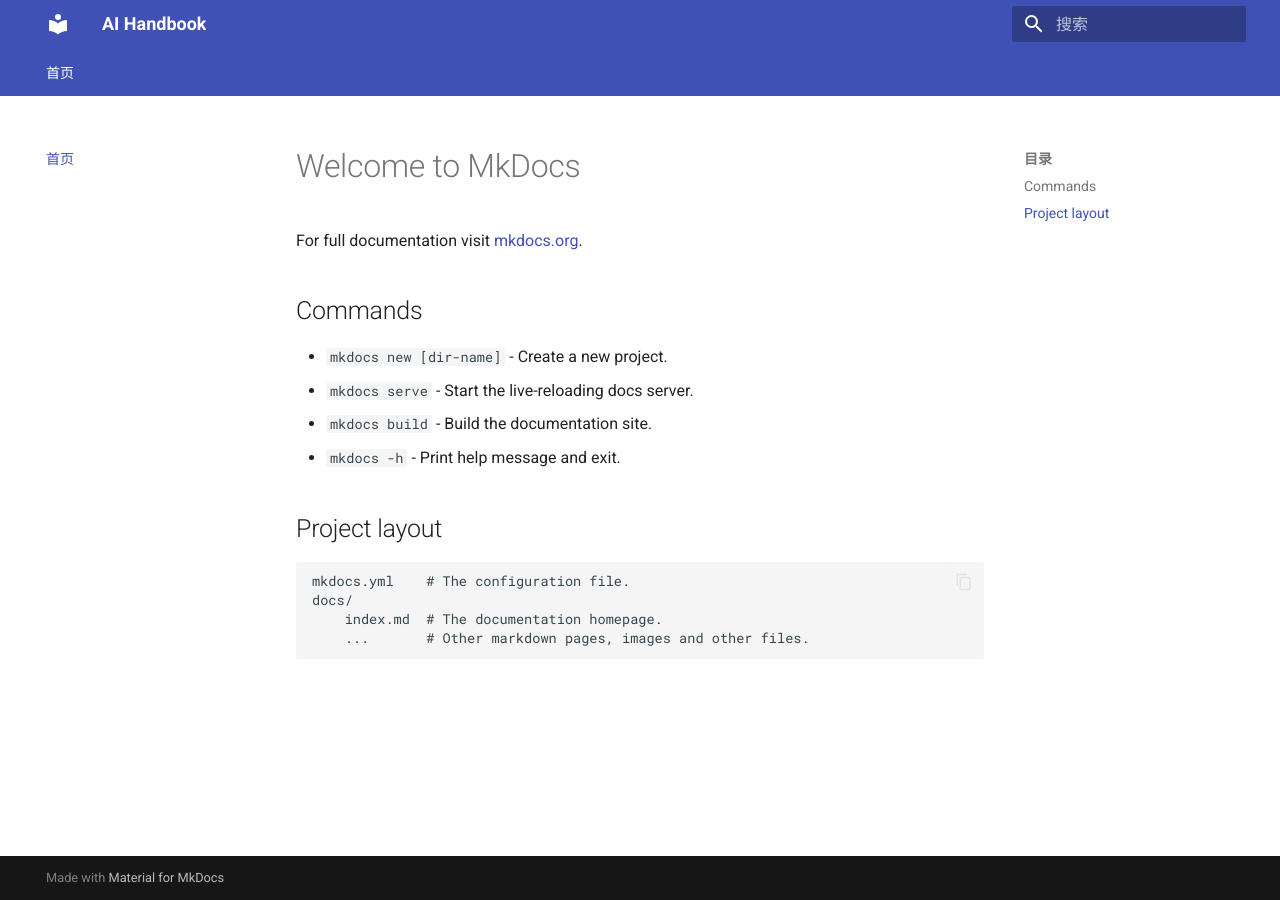
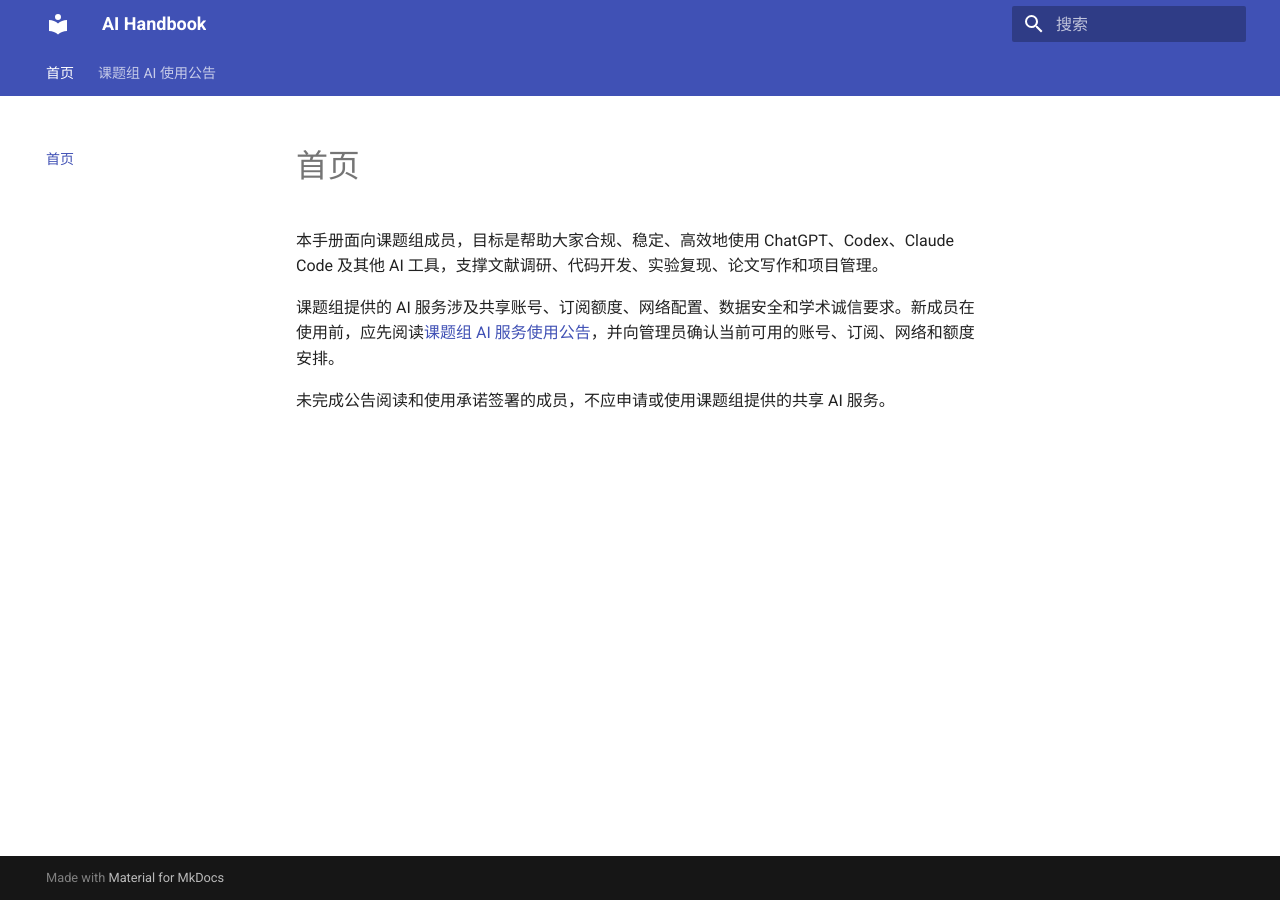
Before and after one commit to EeToSe/AI-handbook, an MkDocs documentation site: the page built from docs/index.md, in a window 1280 px wide. Built offline with MkDocs 1.6.1 and Material for MkDocs 9.7.7, drawn with Linux system fonts in a browser that asks for light colours.

Commit message:
Add AI usage guide and commitment PDF

```diff
--- a/docs/index.md
+++ b/docs/index.md
@@ -1,17 +1,7 @@
-# Welcome to MkDocs
+# 首页
 
-For full documentation visit [mkdocs.org](https://www.mkdocs.org).
+本手册面向课题组成员，目标是帮助大家合规、稳定、高效地使用 ChatGPT、Codex、Claude Code 及其他 AI 工具，支撑文献调研、代码开发、实验复现、论文写作和项目管理。
 
-## Commands
+课题组提供的 AI 服务涉及共享账号、订阅额度、网络配置、数据安全和学术诚信要求。新成员在使用前，应先阅读[课题组 AI 服务使用公告](01-access-and-account/index.md)，并向管理员确认当前可用的账号、订阅、网络和额度安排。
 
-* `mkdocs new [dir-name]` - Create a new project.
-* `mkdocs serve` - Start the live-reloading docs server.
-* `mkdocs build` - Build the documentation site.
-* `mkdocs -h` - Print help message and exit.
-
-## Project layout
-
-    mkdocs.yml    # The configuration file.
-    docs/
-        index.md  # The documentation homepage.
-        ...       # Other markdown pages, images and other files.
+未完成公告阅读和使用承诺签署的成员，不应申请或使用课题组提供的共享 AI 服务。
--- a/mkdocs.yml
+++ b/mkdocs.yml
@@ -1,6 +1,8 @@
+# Project information
 site_name: AI Handbook
 site_description: LLM 与 Agentic Coding 使用手册
 site_url: https://eetose.github.io/AI-handbook
+site_author: Sheng Li
 
 theme:
   name: material
@@ -8,12 +10,20 @@ theme:
   features:
     - navigation.tabs
     - navigation.sections
+    - navigation.indexes
     - navigation.expand
     - search.highlight
     - content.code.copy
 
 nav:
   - 首页: index.md
+  - 课题组 AI 使用公告:
+      - 01-access-and-account/index.md
+      - 网络访问: 01-access-and-account/internet.md
+      - 账号访问: 01-access-and-account/account.md
+      - 长对话管理: 01-access-and-account/context.md
+      - 模型使用: 01-access-and-account/usage.md
+      - 使用承诺书: 01-access-and-account/commitment.md
 
 plugins:
   - search
```
Also changed, not shown: docs/01-access-and-account/account.md (added, +25 -0 lines), docs/01-access-and-account/commitment.md (added, +45 -0 lines), docs/01-access-and-account/context.md (added, +30 -0 lines), docs/01-access-and-account/index.md (added, +26 -0 lines), docs/01-access-and-account/internet.md (added, +16 -0 lines), docs/01-access-and-account/usage.md (added, +32 -0 lines), docs/01-access-and-account/assets/GPT-Thinking-normal.png (added), docs/01-access-and-account/assets/gpt-pro-degrade.png (added), 2 other files.
